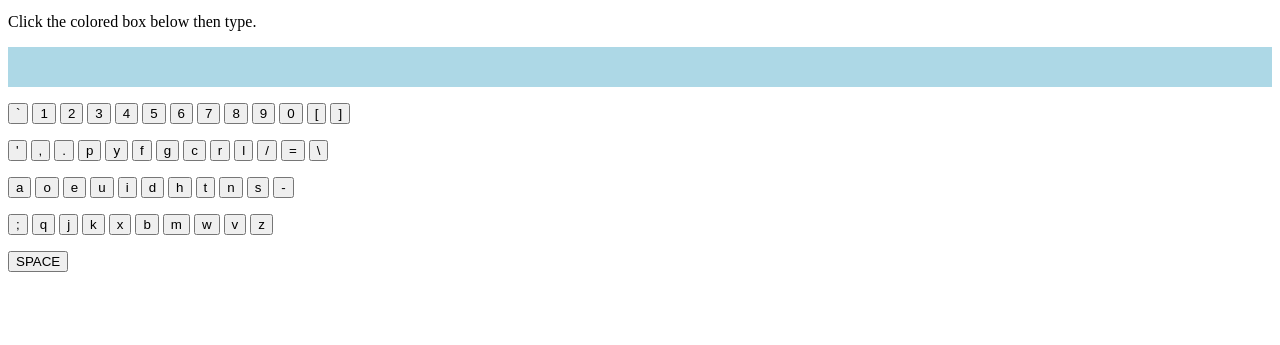
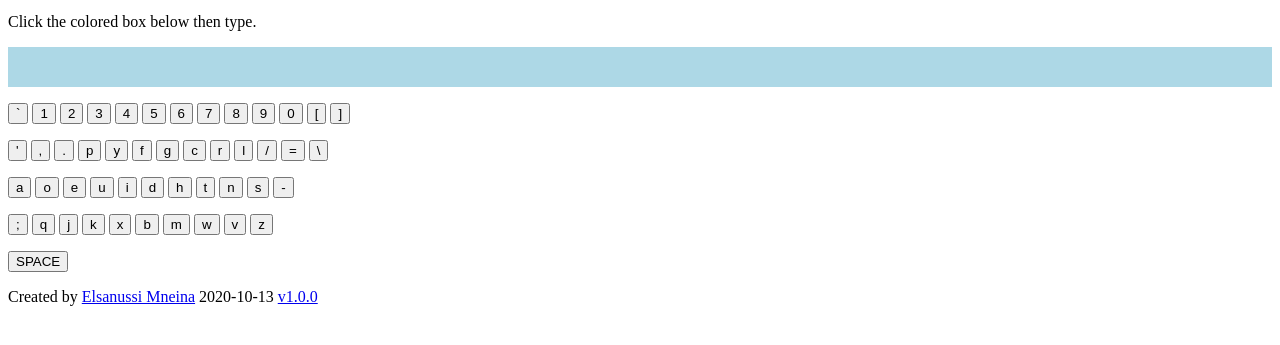
Before and after one commit to elsanussi-s-mneina/dvorak_virtual_keyboard_in_html_javascript, a plain HTML site: page index.html in a window 1280 px wide. Shown: the part 101-446 px from the top of the page. Drawn offline with Linux system fonts and the light colour scheme.

Commit message:
Add version number

```diff
--- a/index.html
+++ b/index.html
@@ -97,6 +97,7 @@ SOFTWARE.
     </p>
 
 
+    <footer>Created by <a href="https://github.com/elsanussi-s-mneina">Elsanussi Mneina</a> 2020-10-13 <a href="https://github.com/elsanussi-s-mneina/dvorak_virtual_keyboard_in_html_javascript">v1.0.0</a></footer>
 
     <script>
       const log = document.getElementById('outputText');
```
